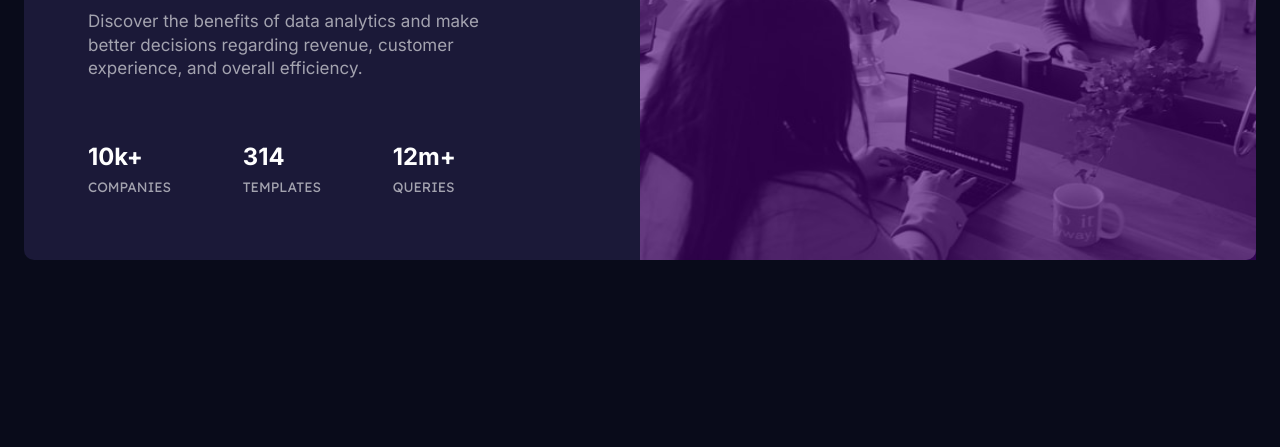
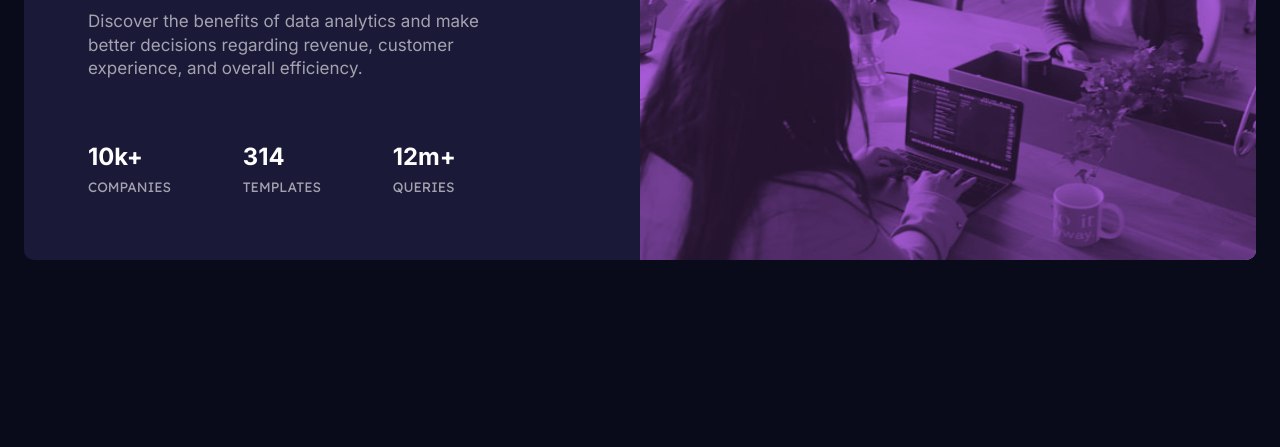
Before and after one commit to David-ETV/stats-preview-card-component, a plain HTML site: page index.html in a window 1280 px wide. Shown: the part 353-800 px from the top of the page. Drawn offline with Linux system fonts and the light colour scheme.

Commit message:
mix-blend-mode

```diff
--- a/style.css
+++ b/style.css
@@ -131,9 +131,14 @@ section{
 
 .images{
   position: relative;
+  z-index: 1;
+
 }
-
-
+img{
+  mix-blend-mode: multiply;
+  opacity: 80%;
+}
+.overlay,
 .images,
 img {
   width: 100%;
@@ -150,9 +155,9 @@ img {
   position: absolute;
   top: 0;
   left: 0;
-  width: 100%;
-  height: 100%;
-  background-color: var(--Soft-violet);
+  height: 97.7%;
+  background-color: hsl(277, 64%, 61%);
+  z-index: -1;
 }
 
 .container{
@@ -216,7 +221,7 @@ span{
     height: 100%;
 
   }
-
+  .overlay,
   img{
     height: 100%;
     border-top-left-radius: 0;
```
